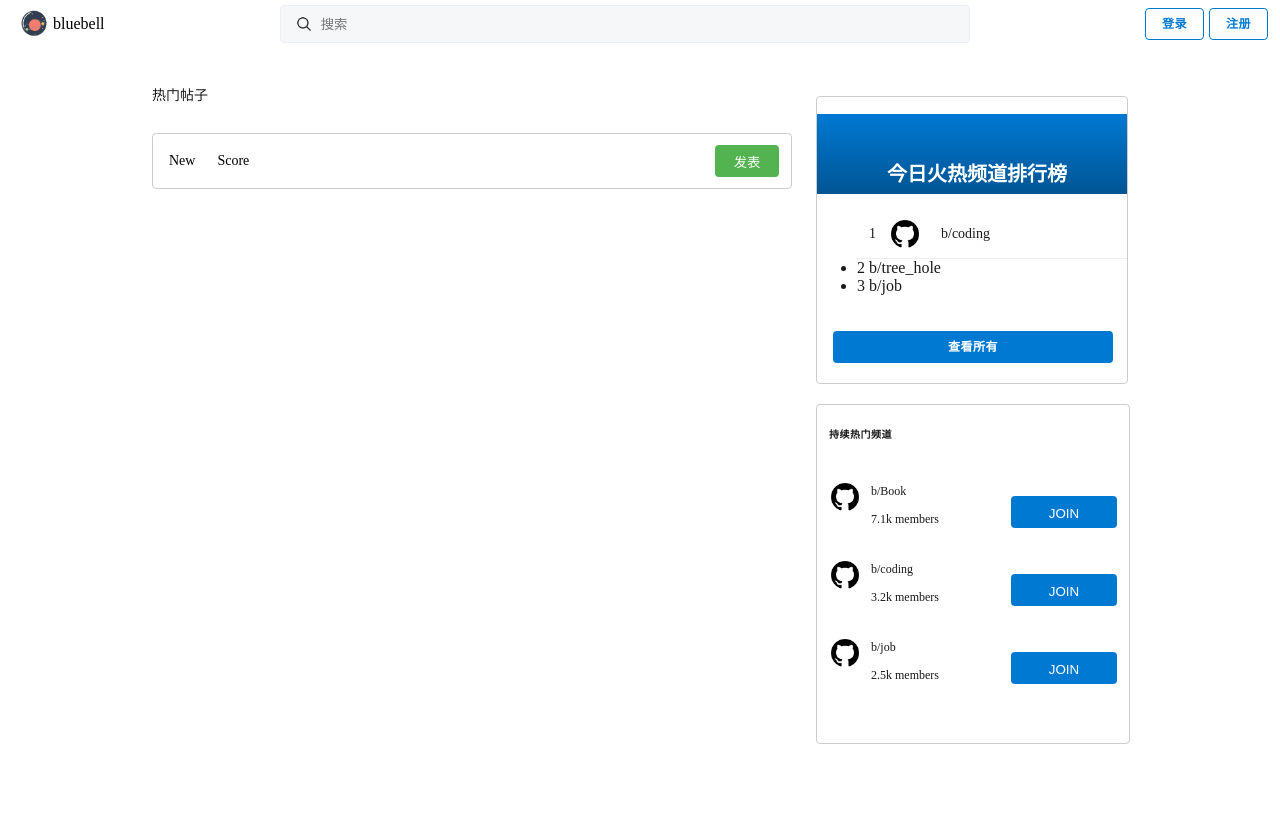
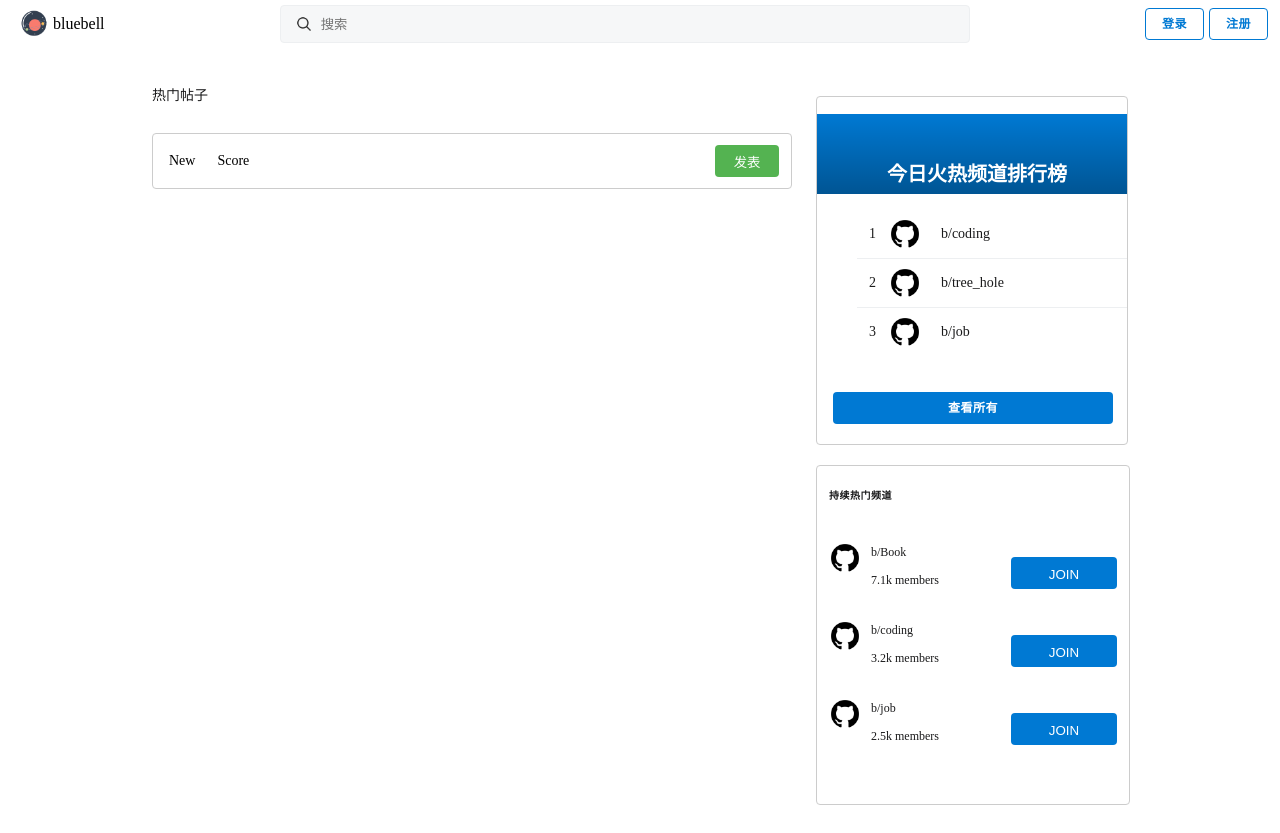
Before and after one commit to wf851128/myspace_web, a Vue app: page / in a window 1280 px wide. Before the commit the page ends 800 px from the top, so only its background shows below. Built offline with nearby package versions, Linux system fonts and the light colour scheme.

Commit message:
小调整

```diff
--- a/src/views/Home/Home.vue
+++ b/src/views/Home/Home.vue
@@ -56,12 +56,12 @@
             <i class="icon"></i>
             b/coding
           </li>
-          <li class="r-c-item">
+          <li class="content__right__communities-item">
             <span class="index">2</span>
             <i class="icon"></i>
             b/tree_hole
           </li>
-          <li class="r-c-item">
+          <li class="content__right__communities-item">
             <span class="index">3</span>
             <i class="icon"></i>
             b/job
@@ -307,8 +307,8 @@
       box-sizing: border-box;
       text-align: center;
     }
-    &__communities-content {
-    }
+    // &__communities-content {
+    // }
     &__communities-item {
       align-items: center;
       display: flex;
```
